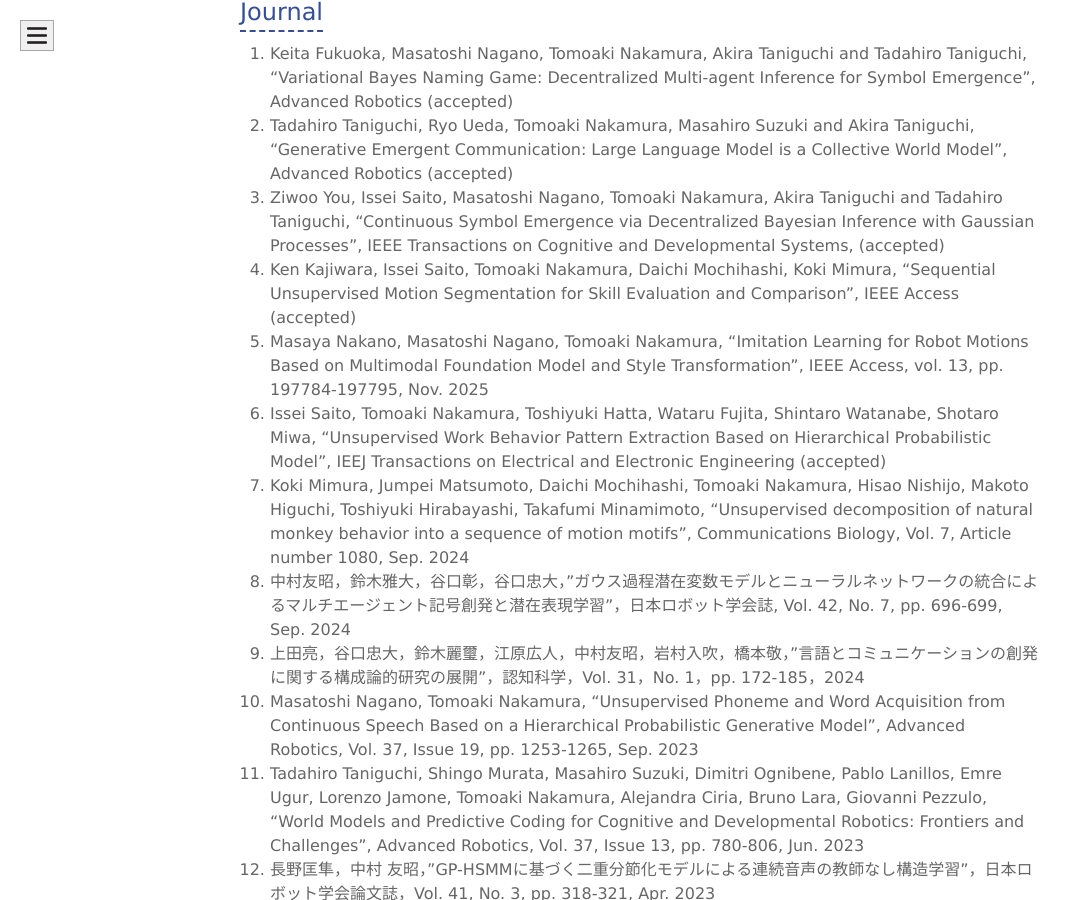
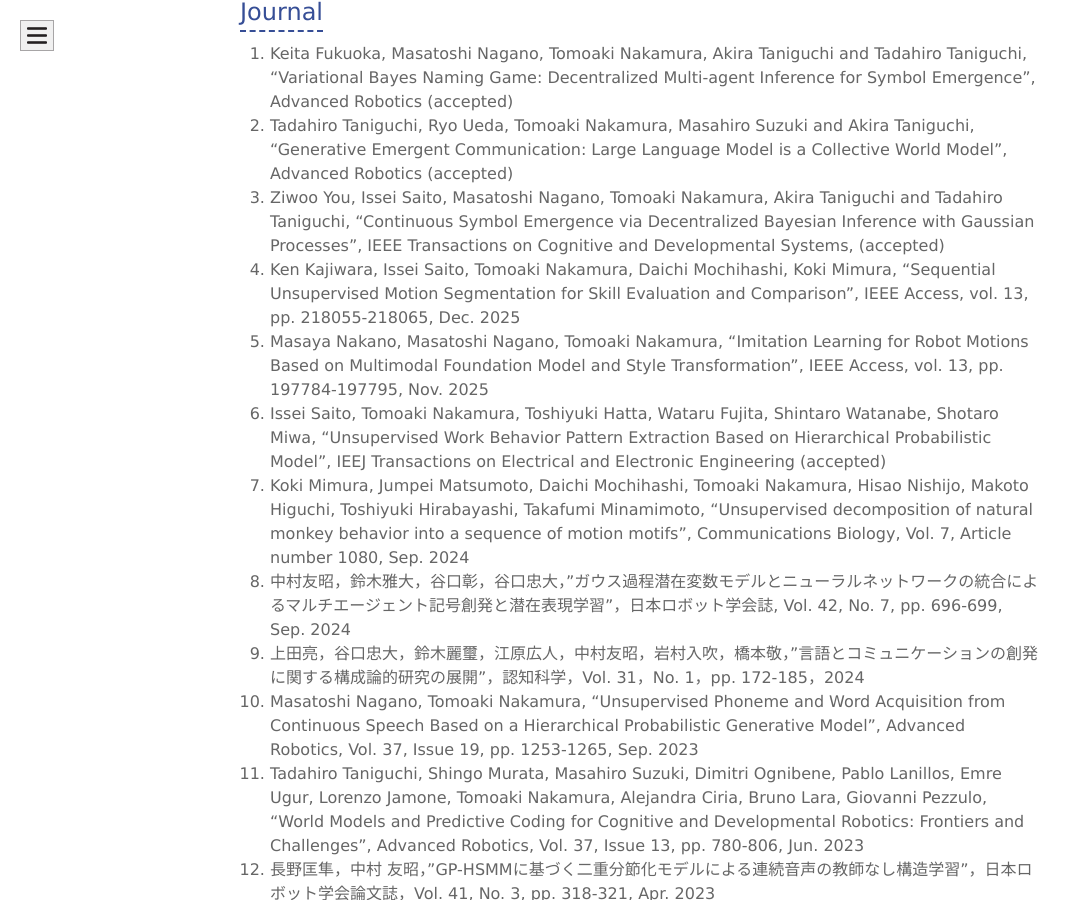
Before and after one commit to naka-lab/naka-lab.github.io, a Jekyll site: the page built from subpages/pub.md, in a window 1280 px wide and 900 px high, scrolled down 906 px. Shown: the whole window, without its empty margins (0-1080 px from the left). Built offline with Jekyll 4.4.1, drawn with Linux system fonts in a browser that asks for light colours.

Commit message:
Update pub.md

```diff
--- a/subpages/pub.md
+++ b/subpages/pub.md
@@ -20,7 +20,7 @@ layout: default
 1. Keita Fukuoka, Masatoshi Nagano, Tomoaki Nakamura, Akira Taniguchi and Tadahiro Taniguchi, "Variational Bayes Naming Game: Decentralized Multi-agent Inference for Symbol Emergence", Advanced Robotics (accepted)
 1. Tadahiro Taniguchi, Ryo Ueda, Tomoaki Nakamura, Masahiro Suzuki and Akira Taniguchi, "Generative Emergent Communication: Large Language Model is a Collective World Model", Advanced Robotics (accepted)
 1. Ziwoo You, Issei Saito, Masatoshi Nagano, Tomoaki Nakamura, Akira Taniguchi  and Tadahiro Taniguchi, "Continuous Symbol Emergence via Decentralized Bayesian Inference with Gaussian Processes", IEEE Transactions on Cognitive and Developmental Systems, (accepted)
-1. Ken Kajiwara, Issei Saito, Tomoaki Nakamura, Daichi Mochihashi, Koki Mimura, "Sequential Unsupervised Motion Segmentation for Skill Evaluation and Comparison", IEEE Access (accepted)
+1. Ken Kajiwara, Issei Saito, Tomoaki Nakamura, Daichi Mochihashi, Koki Mimura, "Sequential Unsupervised Motion Segmentation for Skill Evaluation and Comparison", IEEE Access, vol. 13, pp. 218055-218065, Dec. 2025
 1. Masaya Nakano, Masatoshi Nagano, Tomoaki Nakamura, "Imitation Learning for Robot Motions Based on Multimodal Foundation Model and Style Transformation", IEEE Access, vol. 13, pp. 197784-197795, Nov. 2025
 1. Issei Saito, Tomoaki Nakamura, Toshiyuki Hatta, Wataru Fujita, Shintaro Watanabe, Shotaro Miwa, "Unsupervised Work Behavior Pattern Extraction Based on Hierarchical Probabilistic Model", IEEJ Transactions on Electrical and Electronic Engineering (accepted)
 1. Koki Mimura, Jumpei Matsumoto, Daichi Mochihashi, Tomoaki Nakamura, Hisao Nishijo, Makoto Higuchi, Toshiyuki Hirabayashi, Takafumi Minamimoto, "Unsupervised decomposition of natural monkey behavior into a sequence of motion motifs", Communications Biology, Vol. 7, Article number 1080, Sep. 2024
```
